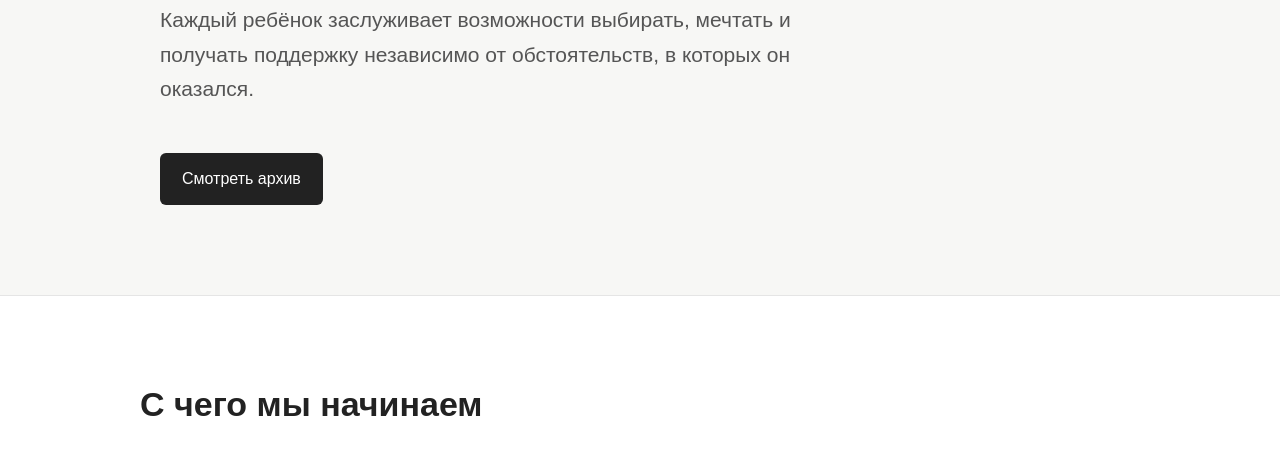
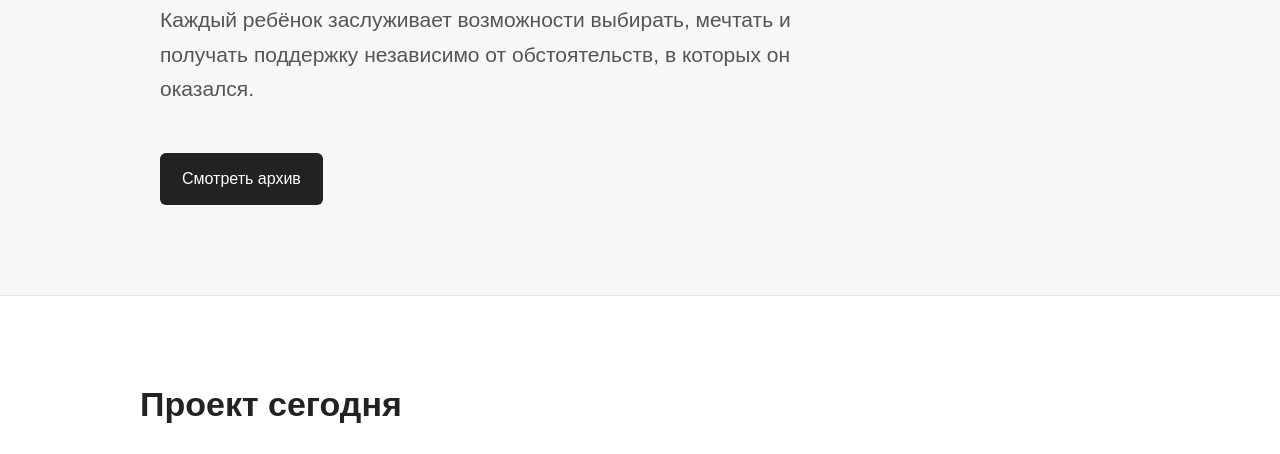
Before and after one commit to EqualStart/equalstart, a plain HTML site: page index.html in a window 1280 px wide. Shown: the part 326-780 px from the top of the page. Drawn offline with Linux system fonts and the light colour scheme.

Commit message:
Update index.html

```diff
--- a/index.html
+++ b/index.html
@@ -248,7 +248,7 @@
 
         <div class="text">
 
-            <h2>С чего мы начинаем</h2>
+           <h2>Проект сегодня</h2>
 
             <p>
                 Сейчас мы начинаем с простого:
```
